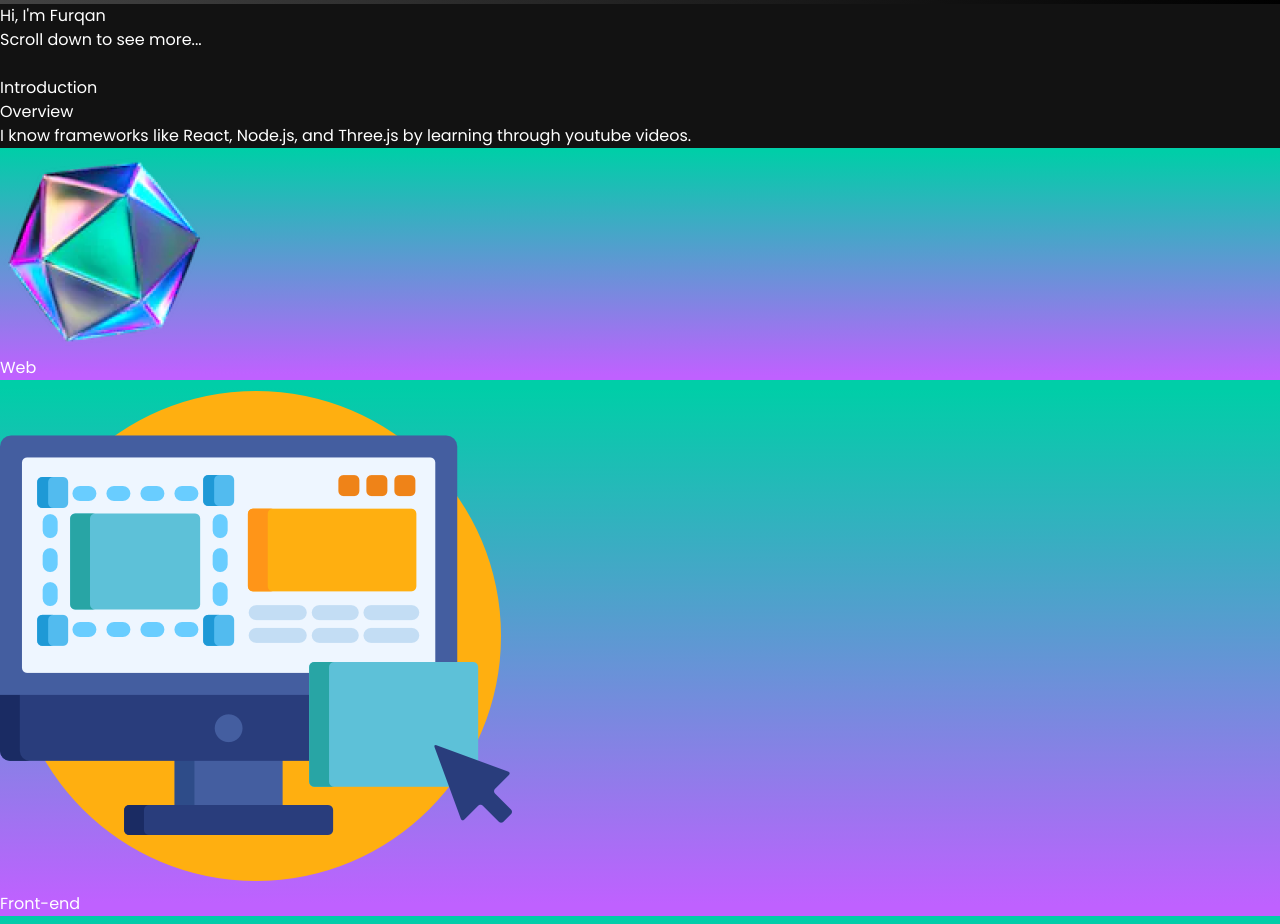
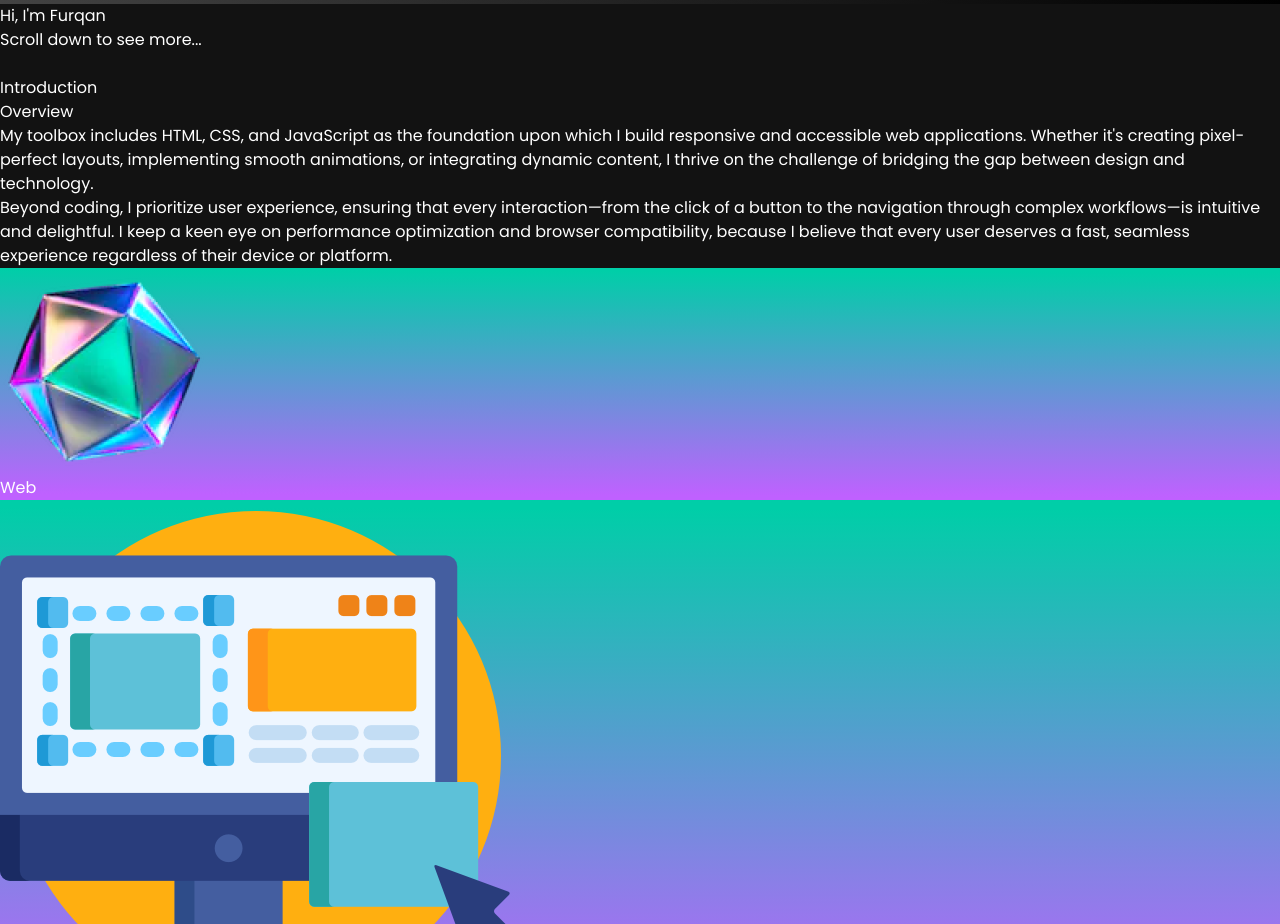
Before and after one commit to mohdfurqan51/Portfolio-Website, a React (Vite) app: page / in a window 1280 px wide. Shown: the part 926-1850 px from the top of the page. Built offline with nearby package versions, Linux system fonts and the light colour scheme.

Commit message:
Update About.jsx

```diff
--- a/src/components/About.jsx
+++ b/src/components/About.jsx
@@ -44,7 +44,14 @@ const About = () => {
         variants={fadeIn("", "", 0.1, 1)}
         className='mt-4 text-secondary text-[17px] max-w-3xl leading-[30px]'
       >
-        I know frameworks like React, Node.js, and Three.js by learning through youtube videos.
+        My toolbox includes HTML, CSS, and JavaScript as the foundation upon which I build responsive and accessible web applications. Whether it's creating pixel-perfect layouts, implementing smooth animations, or integrating dynamic content, I thrive on the challenge of bridging the gap between design and technology.
+      </motion.p>
+
+       <motion.p
+        variants={fadeIn("", "", 0.1, 1)}
+        className='mt-4 text-secondary text-[17px] max-w-3xl leading-[30px]'
+      >
+        Beyond coding, I prioritize user experience, ensuring that every interaction—from the click of a button to the navigation through complex workflows—is intuitive and delightful. I keep a keen eye on performance optimization and browser compatibility, because I believe that every user deserves a fast, seamless experience regardless of their device or platform.
       </motion.p>
 
       <div className='mt-20 flex flex-wrap gap-10'>
```
